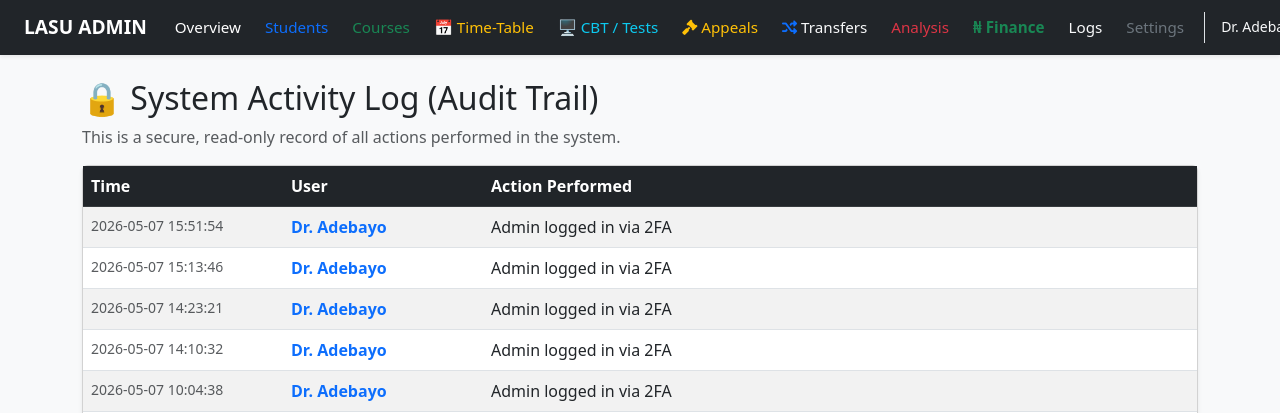
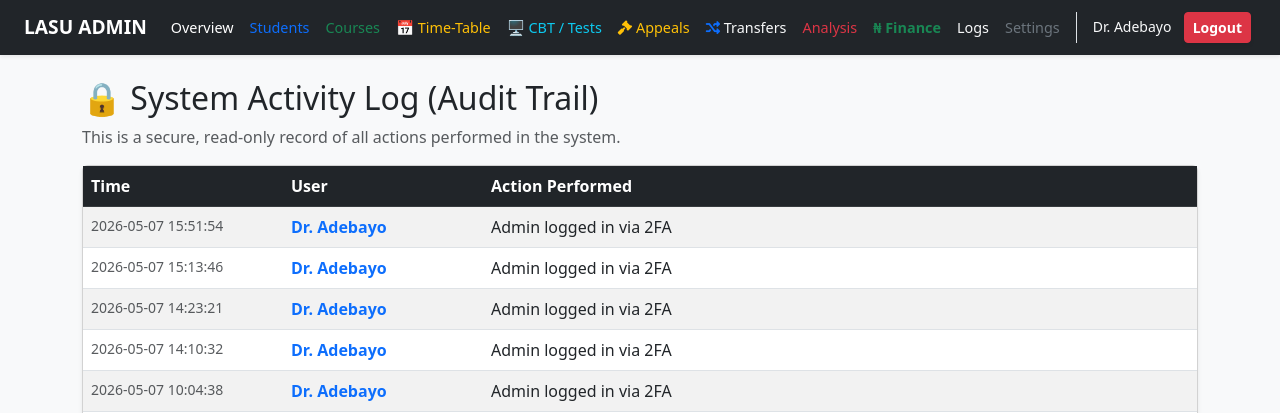
Before and after one commit to Adamson-lab/lasu_dashboard, a Flask app: page /activity in a window 1280 px wide. Shown: the top 413 px of the page. Run offline with Flask 3, Linux system fonts and the light colour scheme; a user stored in the database is signed in; data comes from the database, SQL or seed files in the repository; some libraries are stand-ins or nearby versions.

Commit message:
UI: Shrunk navbar spacing to prevent layout choking and upgraded logout button to solid high-contrast red

```diff
--- a/templates/base.html
+++ b/templates/base.html
@@ -22,8 +22,8 @@
             overflow-x: hidden;
         }
 
-        /* Custom Nav Tweaks */
-        .navbar-nav .nav-link { font-size: 0.95rem; font-weight: 500; padding-left: 12px !important; padding-right: 12px !important; }
+        /* 🟢 FIXED: Shrunk font-size to 0.9rem and padding to 8px to create breathing room for the logout button! */
+        .navbar-nav .nav-link { font-size: 0.9rem; font-weight: 500; padding-left: 8px !important; padding-right: 8px !important; }
         .navbar-brand { font-size: 1.2rem; font-weight: bold; }
 
         /* Make colors pop on hover */
@@ -40,7 +40,7 @@
 <body>
 
     {% if session.get('logged_in') %}
-    <nav class="navbar navbar-expand-xl navbar-dark bg-dark shadow-sm px-0 w-100 mb-4">
+    <nav class="navbar navbar-expand-xl navbar-dark bg-dark shadow-sm px-0 mb-4">
         <div class="container-fluid px-4">
             <a class="navbar-brand text-uppercase text-white" href="{{ url_for('dashboard') }}">LASU {{ session.role | default('ADMIN') }}</a>
 
@@ -99,12 +99,12 @@
                         <a class="nav-link text-secondary" href="{{ url_for('settings') }}">Settings</a>
                     </li>
 
-                    <li class="nav-item border-start ms-2 ps-3 me-4 d-none d-xl-block">
+                    <li class="nav-item border-start ms-2 ps-3 me-2 d-none d-xl-block">
                         <span class="text-light small me-2">{{ session.user_name }}</span>
-                        <a href="{{ url_for('logout') }}" class="btn btn-sm btn-outline-danger">Logout</a>
+                        <a href="{{ url_for('logout') }}" class="btn btn-sm btn-danger text-white fw-bold shadow-sm">Logout</a>
                     </li>
                     <li class="nav-item d-xl-none mt-2">
-                        <a href="{{ url_for('logout') }}" class="btn btn-sm btn-danger w-100">Logout</a>
+                        <a href="{{ url_for('logout') }}" class="btn btn-sm btn-danger text-white fw-bold w-100 shadow-sm">Logout</a>
                     </li>
                 </ul>
             </div>
```
